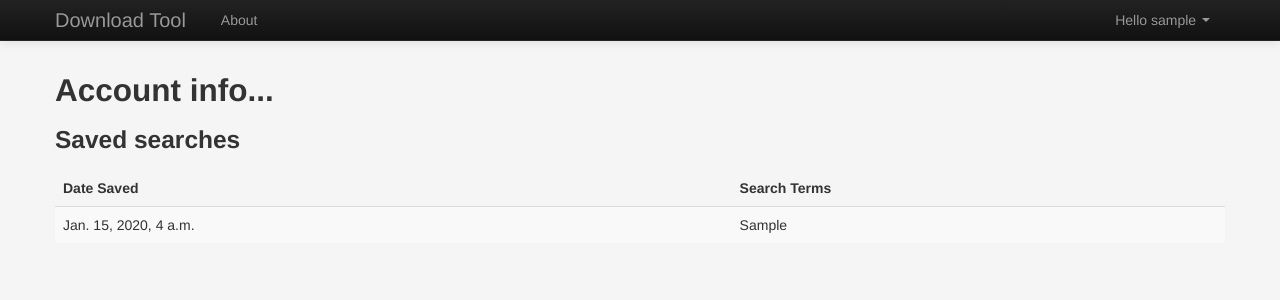
After one commit to cooperhewitt/download-tool, a Django app: page /account/ in a window 1280 px wide. The commit adds this page. Shown: the top 300 px of the page. Run offline with Django 3.2, Linux system fonts and the light colour scheme; a user stored in the database is signed in; tables that the repository leaves empty hold one stand-in row (values such as "Sample post").

Commit message:
added account page and more stuff

```diff
--- a/download/models.py
+++ b/download/models.py
@@ -1,4 +1,7 @@
 from django.db import models
+from django.contrib.auth.models import User
 
 class Download(models.Model):
-	email = models.CharField(max_length=20)
+	user = models.ForeignKey(User)
+	search_terms = models.TextField()
+	date_saved = models.DateTimeField(auto_now_add=True)
--- /dev/null
+++ b/download/templates/download/account.html
@@ -0,0 +1,27 @@
+{% extends 'download/layout.html' %}
+{% block content %}
+<div class="container">
+
+<h2>Account info...</h2>
+
+
+<h3>Saved searches</h3>
+<table class="table table-striped">
+	<thead>
+		<tr>
+			<th>Date Saved</th>
+			<th>Search Terms</th>
+		</tr>
+	</thead>
+	<tbody>
+		{% for search in searches %}
+  		<tr>
+	    	<td>{{ search.date_saved}}</td>
+	    	<td>{{ search.search_terms }}</td>
+	  	</tr>
+		{% endfor %}
+	</tbody>
+</table>
+</div>
+
+{% endblock %}
--- a/download/templates/download/layout.html
+++ b/download/templates/download/layout.html
@@ -35,6 +35,7 @@
 	            <li class="dropdown">
 	              <a href="#" class="dropdown-toggle" data-toggle="dropdown">Hello {{ user.username }} <b class="caret"></b></a>
 	              <ul class="dropdown-menu">
+					<li><a href="/account/">Account</a></li>
 	                <li><a href="/logout/">Logout</a></li>
 	              </ul>
 	            </li>
--- a/download/templates/download/search.html
+++ b/download/templates/download/search.html
@@ -7,12 +7,12 @@
 <form action="/thanks/" method="post">
 		{% csrf_token %}
 	<h2>Prepare your download</h2>
-<input type="text" name="email" placeholder="Enter your email address"><br />
-<input type="hidden" name="object_ids" value={{ objects }}>
+<input type="hidden" name="object_ids" value="{{ objects }}">
+<input type="hidden" name="search_terms" value="{{ query }}">
 <button class="btn btn-sm btn-primary" type="submit">Submit</button>
 <a class="btn btn-sm" href="/">Try another search</a>
 </form>
-
+<p>You searched for: {{ query }}</p>
 <ul class="thumbnails">
 		{% for obj in objects %}
 		<li class="span2">
--- a/download/templates/download/thanks.html
+++ b/download/templates/download/thanks.html
@@ -10,5 +10,4 @@
 
 </div>
 
-{{ rsp }}
 {% endblock %}
--- a/download/urls.py
+++ b/download/urls.py
@@ -10,4 +10,5 @@ urlpatterns = patterns('',
 
 	url(r'^login/$', views.login_page, name='login'),
 	url(r'^logout/$', views.logout_page, name='logout'),
+	url(r'^account/$', views.account, name='account'),
 )
--- a/download/views.py
+++ b/download/views.py
@@ -24,14 +24,13 @@ def search(request):
 	else:
 		results = search_objects(query)
 		objects = results['objects']
-		context = {'objects':objects}
+		context = {'objects':objects, 'query':query}
 		return render(request, 'download/search.html', context)
 
 def thanks(request):
 	try:
-		#email = request.POST['email']
-		#object_ids = request.POST['object_ids']
-		search_string = request.POST['search_string']
+		search_terms = request.POST['search_terms']
+		object_ids = request.POST['object_ids']
 	except (KeyError, Download.DoesNotExist):
 		return redirect('/')
 	else:
@@ -41,9 +40,16 @@ def thanks(request):
 		event = {
 			'event_id': event_id,
 			'action': 'download_tool',
-			'search_string': search_string,
-			 #'object_ids': object_ids
+			'email': request.user.email,
+			'object_ids': object_ids,
+			'search_terms': search_terms
 		}
+
+		events = json.dumps([event])
+
+		# write the search to the db...
+		e = Download(user=request.user, search_terms=search_terms)
+		e.save()
 
 		api = cooperhewitt.api.client.OAuth2(access_token, hostname=hostname)
 		method = 'millerfox.eventserver.registerEvents'
@@ -51,8 +57,13 @@ def thanks(request):
 
 		rsp = api.call(method, **args)
 
-		context = {'rsp':rsp}
+		context = {}
 		return render(request, 'download/thanks.html', context)
+
+def account(request):
+	searches = Download.objects.filter(user=request.user)
+	context = {'searches':searches}
+	return render(request, 'download/account.html', context)
 
 def login_page(request):
 	context = {}
```
